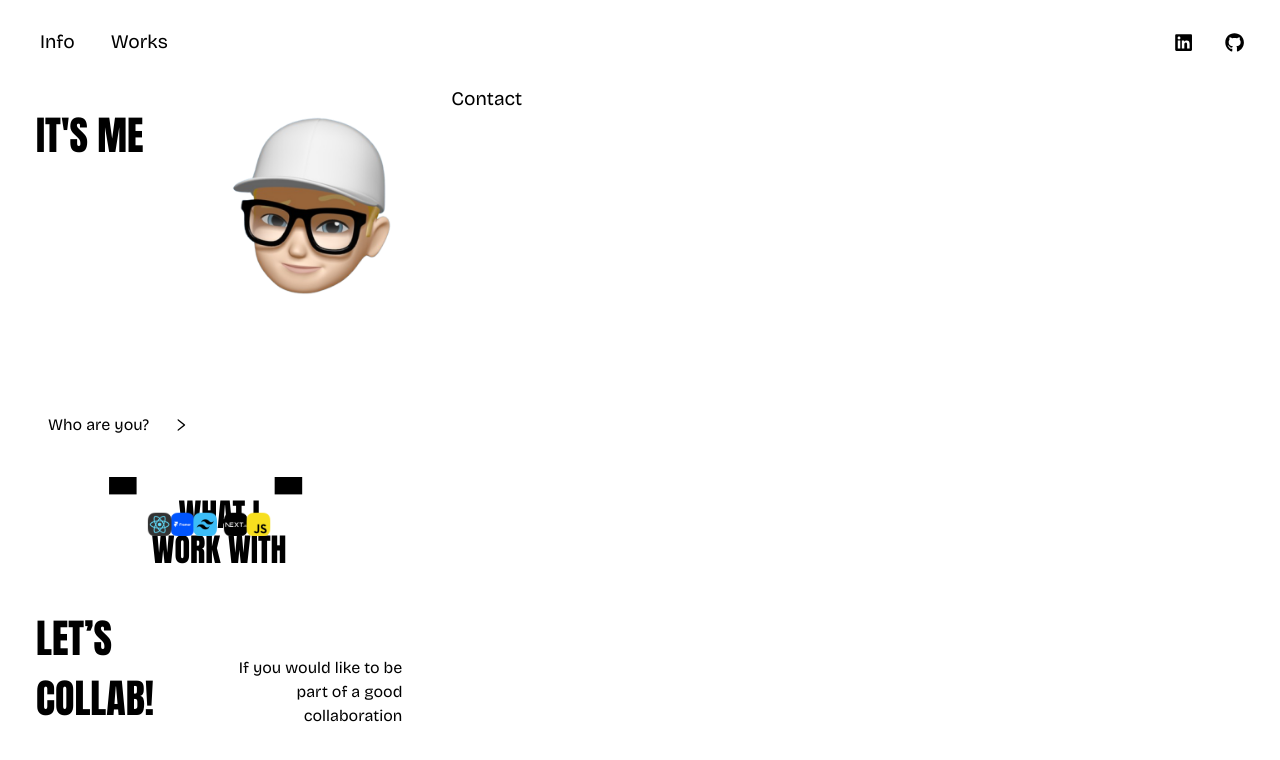
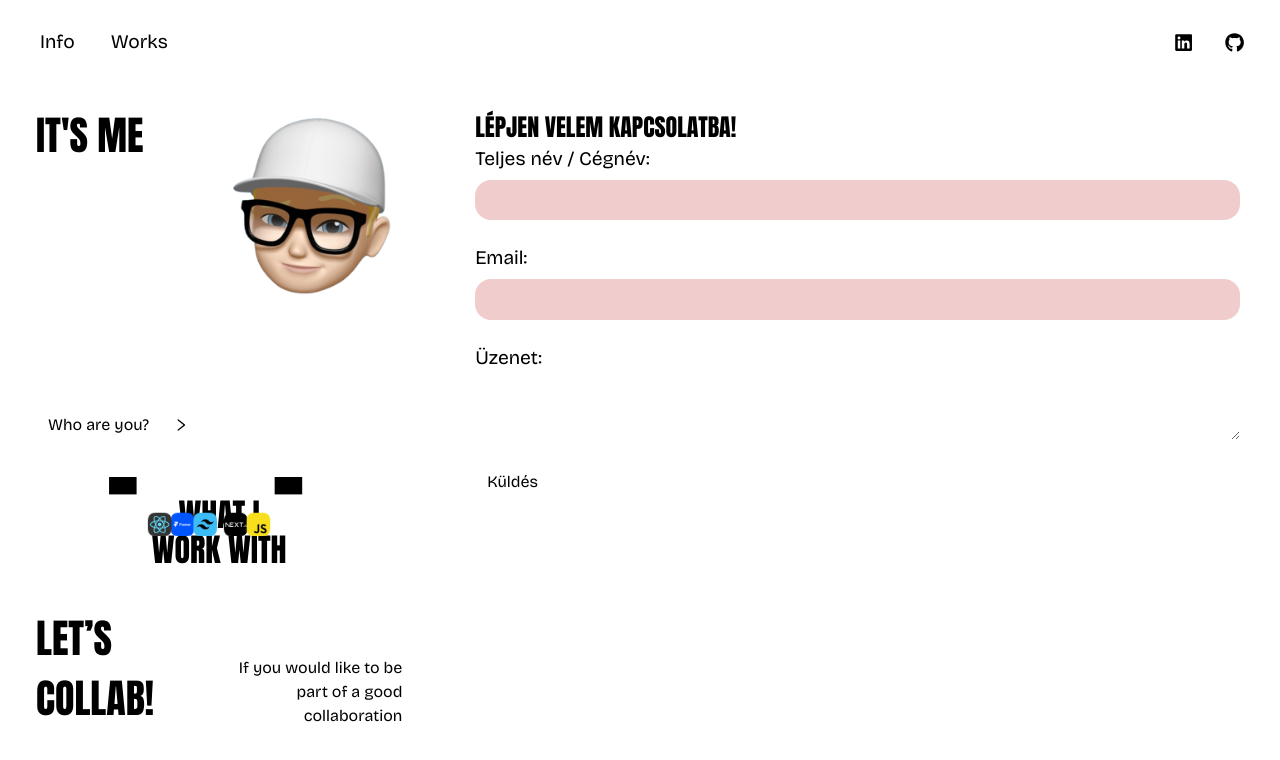
Before and after one commit to bencso/portfolio-page, a Next.js app: page / in a window 1280 px wide. Both pictures are taken after a click on the button "Im sending you a message". Shown: the top 760 px of the page. Built offline with nearby package versions, Linux system fonts and the light colour scheme.

Commit message:
feat: add Contact component with form for user inquiries

```diff
--- /dev/null
+++ b/src/app/components/Contact.js
@@ -0,0 +1,39 @@
+"use client";
+
+import { useState } from "react";
+
+export default function Contact() {
+  const [email, setEmail] = useState("");
+
+  return (
+    <div className="contact">
+      <h3>Lépjen velem kapcsolatba!</h3>
+      <form>
+        <div>
+          <label htmlFor="name">Teljes név / Cégnév:</label>
+          <input required type="text" id="name" name="name" inputMode="text" autoComplete="billing name" tabIndex={1} />
+        </div>
+        <div>
+          <label htmlFor="email">Email:</label>
+          <input
+            required
+            type="email"
+            id="email"
+            name="email"
+            inputMode="email"
+            autoComplete="email"
+            pattern="[a-z0-9._%+\-]+@[a-z0-9.\-]+\.[a-z]{2,}$"
+            tabIndex={2}
+          />
+        </div>
+        <div>
+          <label htmlFor="message">Üzenet:</label>
+          <textarea id="message" name="message" maxLength={250} tabIndex={3} />
+        </div>
+        <button type="submit" tabIndex={4}>
+          Küldés
+        </button>
+      </form>
+    </div>
+  );
+}
--- a/src/app/globals.css
+++ b/src/app/globals.css
@@ -412,7 +412,7 @@ h3 {
   min-height: 340px;
   justify-content: space-between;
 
-  h1{
+  h1 {
     font-size: 3.7rem;
     line-height: 3.5rem;
   }
@@ -476,3 +476,109 @@ h3 {
   z-index: 1;
   font-size: 2rem;
 }
+
+.contact {
+  display: flex;
+  flex-direction: column;
+  width: 100%;
+  height: 100%;
+  background-color: var(--accent);
+  border-radius: 24px;
+  padding: 24px;
+
+  form {
+    display: flex;
+    flex-direction: column;
+    gap: 24px;
+
+    div {
+      display: flex;
+      flex-direction: column;
+      width: 100%;
+      gap: 6px;
+
+      input,
+      textarea {
+        border-radius: 16px;
+        padding-right: 12px;
+        cursor: pointer;
+        font-size: var(--size-text);
+        padding-left: 12px;
+        background-color: var(--accent);
+        padding-top: 6px;
+        padding-bottom: 6px;
+        border: 1pt solid var(--border);
+        outline: none;
+
+        &:-webkit-autofill {
+          -webkit-appearance: none;
+          outline: none;
+          appearance: none;
+          -webkit-box-shadow: 0 0 0 1000px transparent inset;
+          color: var(--color) !important;
+        }
+      }
+
+      input,
+      input:-webkit-autofill {
+        &[type="email"] {
+          text-transform: lowercase;
+        }
+
+        &:valid {
+          border-color: #00b612;
+          -webkit-box-shadow: 0 0 0 1000px rgba(91, 182, 0, 0.1) inset;
+
+          &::selection {
+            background-color: rgba(91, 182, 0, 0.2);
+          }
+        }
+
+        &:invalid {
+          border-color: #b60000;
+          -webkit-box-shadow: 0 0 0 1000px rgba(182, 0, 0, 0.2) inset;
+
+          &::selection {
+            background-color: rgba(182, 0, 0, 0.2);
+          }
+        }
+      }
+
+      textarea {
+        resize: vertical;
+        height: 3.8rem;
+        padding: 1rem;
+        max-height: 15rem;
+        field-sizing: content;
+      }
+    }
+
+    button {
+      font-size: var(--size-button);
+      font-family: var(--font-default);
+      display: flex;
+      align-items: center;
+      border-radius: 16px;
+      padding-right: 12px;
+      cursor: pointer;
+      padding-left: 12px;
+      padding-top: 6px;
+      padding-bottom: 6px;
+      border: 1pt solid var(--border);
+      width: fit-content;
+      -webkit-transition: background-color 500ms ease-in-out;
+      -ms-transition: background-color 500ms ease-in-out;
+      transition: background-color 500ms ease-in-out;
+
+      &:hover {
+        background-color: var(--hover);
+        color: var(--hover-text);
+      }
+
+      &:focus {
+        outline: none;
+        background-color: var(--hover);
+      }
+    }
+  }
+}
--- a/src/app/page.js
+++ b/src/app/page.js
@@ -8,6 +8,7 @@ import WorksWith from "./components/WorksWith";
 import Navbar from "./components/NavBar";
 import { useEffect, useState } from "react";
 import PlayGround from "./components/PlayGround";
+import Contact from "./components/Contact";
 
 export default function Home() {
   const [section, setSection] = useState(null);
@@ -25,7 +26,7 @@ export default function Home() {
     localStorage.setItem("section", section);
   }, [section]);
 
-  function RightLayout(){
+  function RightLayout() {
     return (
       <div className="child2">
         {section === "info" && (
@@ -45,12 +46,10 @@ export default function Home() {
           </>
         )}
         {section === "contact" && (
-            <>
-              <div>Contact</div>
-            </>
+            <Contact/>
         )}
       </div>
-  )
+    );
   }
 
   return (
@@ -58,11 +57,11 @@ export default function Home() {
       <Navbar setTab={setSection} tab={section} />
       <div className="parent">
         <div className="child1">
-          <ItsMeBlock tab={section} setTab={setSection}/>
+          <ItsMeBlock tab={section} setTab={setSection} />
           <WorksWith />
-          <LetsCollabBlock tab={section} setTab={setSection}/>
+          <LetsCollabBlock tab={section} setTab={setSection} />
         </div>
-        <RightLayout/>
+        <RightLayout />
       </div>
     </>
   );
```
Lines whose indentation alone changed are shown as unchanged.
